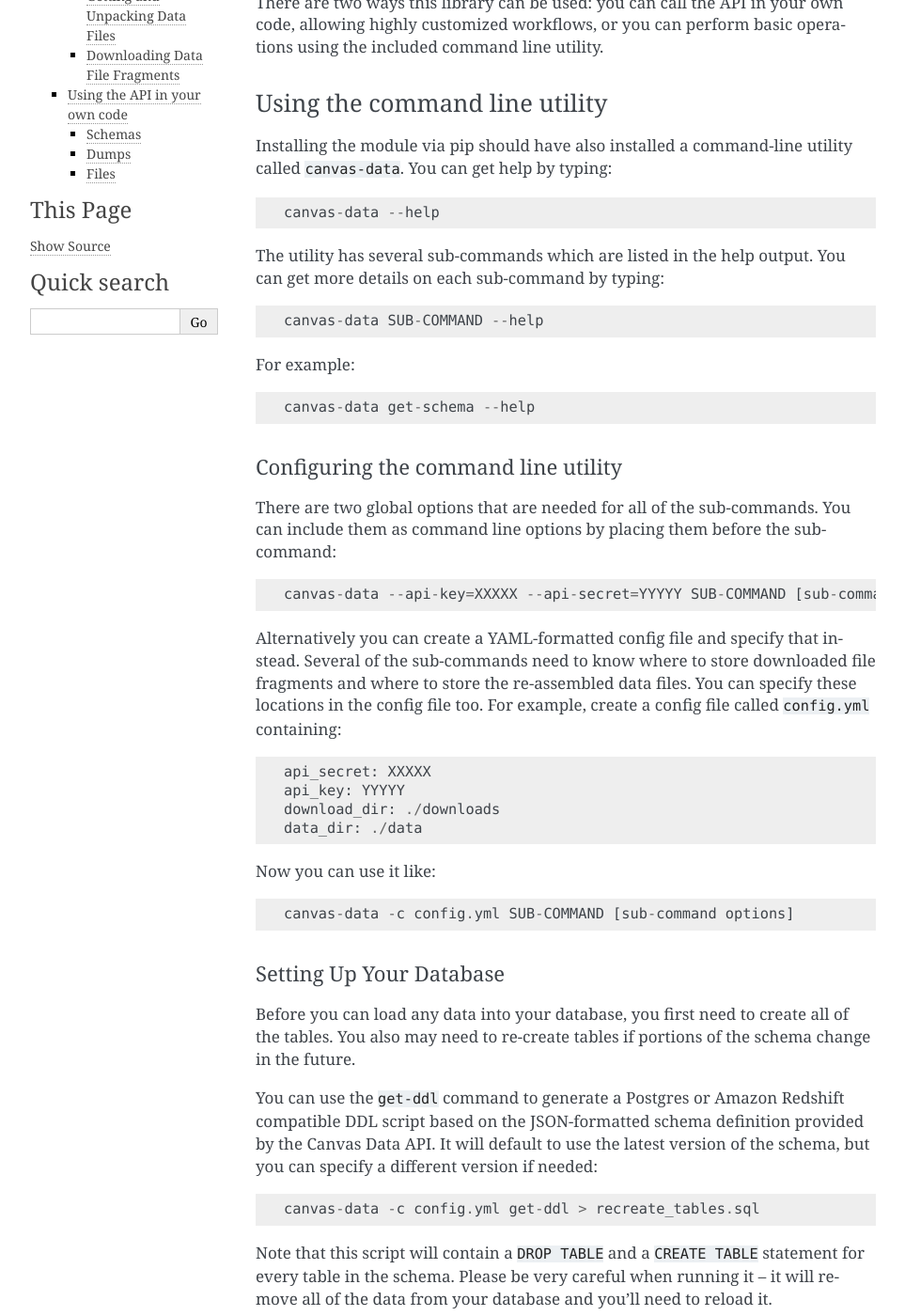
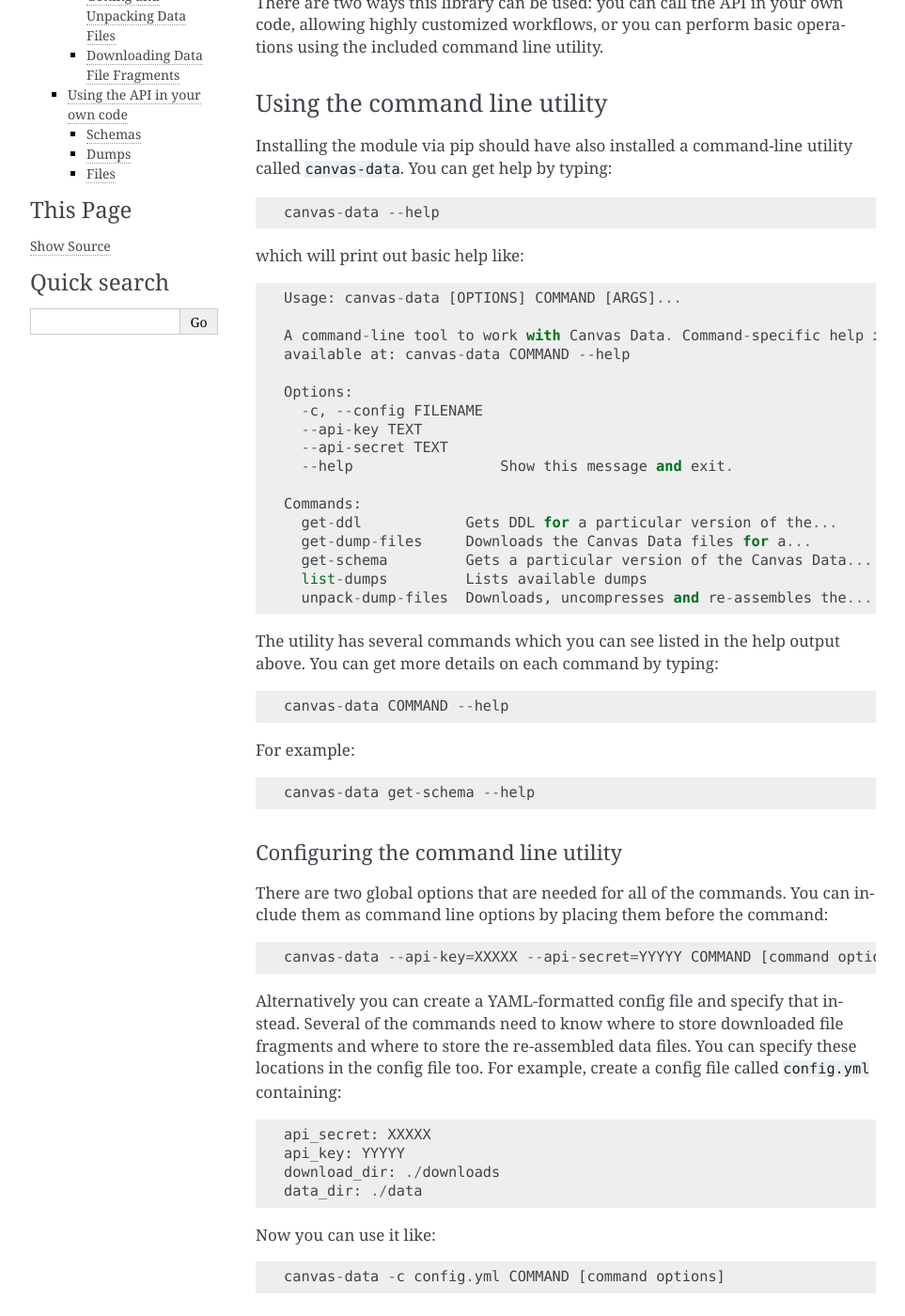
Before and after one commit to Harvard-University-iCommons/canvas-data-sdk, a Sphinx documentation site: the page built from docs/intro.rst, in a window 1280 px wide and 1400 px high, scrolled down 340 px. Shown: the whole window at 94% size, without its empty margins (148-1111 px from the left). Built offline with Sphinx 7.4.7, drawn with Linux system fonts in a browser that asks for light colours.

Commit message:
doc updates

```diff
--- a/docs/intro.rst
+++ b/docs/intro.rst
@@ -25,10 +25,30 @@
 
   canvas-data --help
 
-The utility has several sub-commands which are listed in the help output.  You can
-get more details on each sub-command by typing::
+which will print out basic help like::
 
-  canvas-data SUB-COMMAND --help
+  Usage: canvas-data [OPTIONS] COMMAND [ARGS]...
+
+  A command-line tool to work with Canvas Data. Command-specific help is
+  available at: canvas-data COMMAND --help
+
+  Options:
+    -c, --config FILENAME
+    --api-key TEXT
+    --api-secret TEXT
+    --help                 Show this message and exit.
+
+  Commands:
+    get-ddl            Gets DDL for a particular version of the...
+    get-dump-files     Downloads the Canvas Data files for a...
+    get-schema         Gets a particular version of the Canvas Data...
+    list-dumps         Lists available dumps
+    unpack-dump-files  Downloads, uncompresses and re-assembles the...
+
+The utility has several commands which you can see listed in the help output above.
+You can get more details on each command by typing::
+
+  canvas-data COMMAND --help
 
 For example::
 
@@ -38,13 +58,13 @@
 Configuring the command line utility
 ^^^^^^^^^^^^^^^^^^^^^^^^^^^^^^^^^^^^
 
-There are two global options that are needed for all of the sub-commands. You can
-include them as command line options by placing them before the sub-command::
+There are two global options that are needed for all of the commands. You can
+include them as command line options by placing them before the command::
 
-  canvas-data --api-key=XXXXX --api-secret=YYYYY SUB-COMMAND [sub-command options]
+  canvas-data --api-key=XXXXX --api-secret=YYYYY COMMAND [command options]
 
 Alternatively you can create a YAML-formatted config file and specify that instead. Several of the
-sub-commands need to know where to store downloaded file fragments and where to
+commands need to know where to store downloaded file fragments and where to
 store the re-assembled data files. You can specify these locations in the config
 file too. For example, create a config file called ``config.yml`` containing::
 
@@ -55,7 +75,7 @@
 
 Now you can use it like::
 
-  canvas-data -c config.yml SUB-COMMAND [sub-command options]
+  canvas-data -c config.yml COMMAND [command options]
 
 Setting Up Your Database
 ^^^^^^^^^^^^^^^^^^^^^^^^
```
